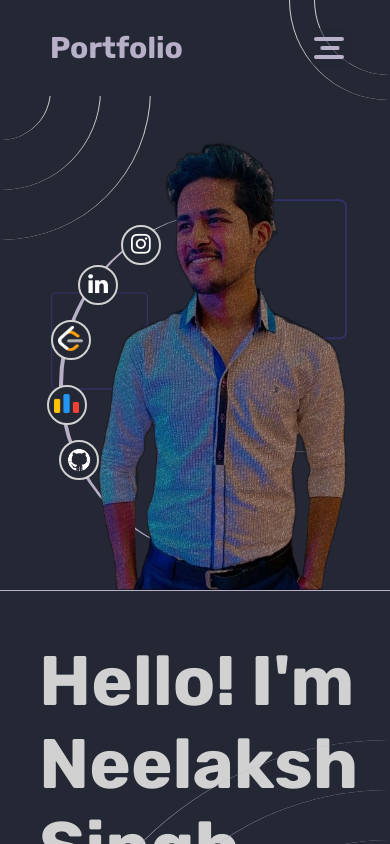
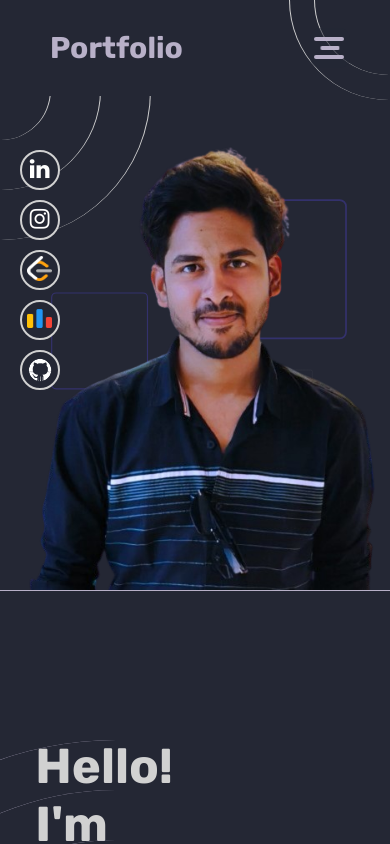
Before and after one commit to Neel10Singh/Neel_portfolio, a React (Create React App) app: page / in a window 390 px wide. Shown: the top 844 px of the page. Built offline with nearby package versions, Linux system fonts and the light colour scheme.

Commit message:
hero section update

```diff
--- a/src/components/Contact.css
+++ b/src/components/Contact.css
@@ -122,13 +122,14 @@
 .inputfield {
   flex: 50%;
   height: 40px;
+  width: 40%;
   background-color: rgb(42, 45, 58);
   color: rgb(184, 176, 200);
   border: 2px solid rgb(184, 176, 200);
   border-radius: 10px;
   padding: 4px 10px;
   font-size: 25px;
-  font-family: 'Rubik', sans-serif;
+  font-family: "Rubik", sans-serif;
 }
 .inputfield2,
 .inputfield3 {
@@ -143,7 +144,7 @@
   padding: 4px 10px;
   font-size: 25px;
   margin-bottom: 5px;
-  font-family: 'Rubik', sans-serif;
+  font-family: "Rubik", sans-serif;
 }
 .inputfield3 {
   height: 160px;
@@ -167,8 +168,8 @@
   transition: 0.5s;
 }
 .formsubmit:hover {
-  border: 3px solid rgb(36,39,52);
-  background-color: rgb(36,39,52);
+  border: 3px solid rgb(36, 39, 52);
+  background-color: rgb(36, 39, 52);
 }
 @media (min-width: 800px) and (max-width: 1050px) {
   .clickcontacts {
@@ -197,4 +198,7 @@
     width: 40px;
     margin: 0px 5px;
   }
+  .inputfield {
+    width: auto;
+  }
 }
--- a/src/components/PageFace.css
+++ b/src/components/PageFace.css
@@ -4,6 +4,7 @@
   background-color: rgb(36, 39, 52);
   margin-top: 90px;
   position: relative;
+  width: 100vw;
 }
 .backanimation {
   position: absolute;
@@ -15,7 +16,7 @@
 }
 .neelimg {
   position: absolute;
-  margin-left: 40%;
+  left: 30%;
   height: 90%;
   margin-top: 40px;
   bottom: 0;
@@ -69,11 +70,15 @@
   position: relative;
   height: 600px;
 }
+.rightface {
+  width: 30%;
+}
 .rightfacecont {
   position: absolute;
-  left: 10%;
+  left: 0%;
   top: 20%;
   display: flex;
+  width: 80%;
   flex-direction: column;
   row-gap: 20px;
   justify-content: start;
@@ -96,7 +101,7 @@
   background-color: transparent;
   color: rgb(184, 176, 200);
   border: 2px solid rgb(42, 45, 58);
-  font-family: 'Rubik', sans-serif;
+  font-family: "Rubik", sans-serif;
   transition: all;
   z-index: 10;
 }
@@ -156,8 +161,6 @@
   color: white;
   background-color: rgb(36, 39, 52);
   position: absolute;
-  left: 29%;
-  bottom: 48%;
   transition: 0.3s;
   z-index: 60;
 }
@@ -169,8 +172,6 @@
   color: white;
   background-color: rgb(36, 39, 52);
   position: absolute;
-  left: 34%;
-  bottom: 59%;
   transition: 0.3s;
   z-index: 60;
 }
@@ -182,8 +183,6 @@
   color: white;
   background-color: rgb(36, 39, 52);
   position: absolute;
-  left: 28%;
-  bottom: 37%;
   transition: 0.3s;
   z-index: 60;
 }
@@ -195,8 +194,6 @@
   color: white;
   background-color: rgb(36, 39, 52);
   position: absolute;
-  left: 30%;
-  bottom: 26%;
   transition: 0.3s;
   z-index: 60;
 }
@@ -208,8 +205,6 @@
   color: white;
   background-color: rgb(36, 39, 52);
   position: absolute;
-  left: 35%;
-  bottom: 17%;
   transition: 0.3s;
   z-index: 60;
 }
@@ -255,33 +250,15 @@
     display: none;
   }
   .neelimg {
-    margin-left: 30%;
+    left: 20%;
   }
   .rightfacecont {
     top: 10%;
   }
-  .linkedin {
-    left: 24%;
-    bottom: 57%;
-  }
-  .instagra {
-    left: 32%;
-    bottom: 67%;
-  }
-  .leetcode {
-    left: 20%;
-    bottom: 46%;
-  }
-  .codeforces {
-    left: 20%;
-    bottom: 33%;
-  }
-  .github {
-    left: 22%;
-    bottom: 22%;
-  }
+
   .leftface {
     border-bottom: 1px solid rgb(184, 176, 200);
+    width: 100%;
   }
 }
 @media (max-width: 500px) {
@@ -305,32 +282,160 @@
     display: none;
   }
   .neelimg {
-    margin-left: 25%;
+    left: 5%;
   }
   .rightfacecont {
     top: 10%;
   }
-  .linkedin {
-    left: 20%;
-    bottom: 57%;
-  }
-  .instagra {
-    left: 31%;
-    bottom: 65%;
-  }
-  .leetcode {
-    left: 13%;
-    bottom: 46%;
-  }
-  .codeforces {
-    left: 12%;
-    bottom: 33%;
-  }
-  .github {
-    left: 15%;
-    bottom: 22%;
-  }
+
   .leftface {
     border-bottom: 1px solid rgb(184, 176, 200);
   }
 }
+@media (max-width: 1220px) {
+  .rightfacecont {
+    left: 20%;
+    width: 70%;
+    transform: scale(0.7);
+    top: 10%;
+  }
+}
+
+@media (max-width: 1700px) {
+  .linkedin {
+    left: 34%;
+    bottom: 61%;
+  }
+  .instagra {
+    left: 42%;
+    bottom: 68%;
+  }
+  .leetcode {
+    left: 29%;
+    bottom: 50%;
+  }
+  .codeforces {
+    left: 28%;
+    bottom: 39%;
+  }
+  .github {
+    left: 29%;
+    bottom: 28%;
+  }
+}
+@media (min-width: 1700px) {
+  .linkedin {
+    left: 33%;
+    bottom: 61%;
+  }
+  .instagra {
+    left: 38%;
+    bottom: 68%;
+  }
+  .leetcode {
+    left: 29%;
+    bottom: 50%;
+  }
+  .codeforces {
+    left: 28%;
+    bottom: 39%;
+  }
+  .github {
+    left: 29%;
+    bottom: 28%;
+  }
+}
+
+@media (max-width: 1440px) {
+  .linkedin {
+    left: 36%;
+    bottom: 62%;
+  }
+  .instagra {
+    left: 44%;
+    bottom: 69%;
+  }
+  .leetcode {
+    left: 30%;
+    bottom: 52%;
+  }
+  .codeforces {
+    left: 27%;
+    bottom: 40%;
+  }
+  .github {
+    left: 29%;
+    bottom: 28%;
+  }
+}
+
+@media (max-width: 1024px) {
+  .linkedin {
+    left: 38%;
+    bottom: 63%;
+  }
+  .instagra {
+    left: 49%;
+    bottom: 69%;
+  }
+  .leetcode {
+    left: 30%;
+    bottom: 53%;
+  }
+  .codeforces {
+    left: 27%;
+    bottom: 40%;
+  }
+  .github {
+    left: 29%;
+    bottom: 28%;
+  }
+}
+
+@media (max-width: 800px) {
+  .linkedin {
+    left: 26%;
+    bottom: 61%;
+  }
+  .instagra {
+    left: 32%;
+    bottom: 68%;
+  }
+  .leetcode {
+    left: 21%;
+    bottom: 52%;
+  }
+  .codeforces {
+    left: 19%;
+    bottom: 42%;
+  }
+  .github {
+    left: 19%;
+    bottom: 32%;
+  }
+}
+@media (max-width: 500px) {
+  .circle {
+    display: none;
+  }
+  .linkedin {
+    left: 5%;
+    bottom: 80%;
+  }
+  .instagra {
+    left: 5%;
+    bottom: 70%;
+  }
+  .leetcode {
+    left: 5%;
+    bottom: 60%;
+  }
+  .codeforces {
+    left: 5%;
+    bottom: 50%;
+  }
+  .github {
+    left: 5%;
+    bottom: 40%;
+  }
+}
--- a/src/components/PageFace.js
+++ b/src/components/PageFace.js
@@ -1,83 +1,85 @@
-import React from 'react'
+import React from "react";
 // import { BrowserRouter as Router, Route, Switch } from 'react-router-dom'
-import './PageFace.css'
-import neelimg from '../images/NeelDP.png'
-import leetcodeicon from '../images/leetcode-icon.png'
-import codeforces from '../images/codeforces.png'
-import github from '../images/github.jpg'
-import AOS from 'aos'
-import 'aos/dist/aos.css'
-import Lottie from 'lottie-react'
-import backanim from '../images/back.json'
-AOS.init()
+import "./PageFace.css";
+import neelimg from "../images/Neel DP New.png";
+import leetcodeicon from "../images/leetcode-icon.png";
+import codeforces from "../images/codeforces.png";
+import github from "../images/github.jpg";
+import AOS from "aos";
+import "aos/dist/aos.css";
+import Lottie from "lottie-react";
+import backanim from "../images/back.json";
+AOS.init();
 
 function PageFace() {
   return (
-    <div className='pageface'>
+    <div className="pageface">
       <div>
-        <Lottie animationData={backanim} className='backanimation'></Lottie>
+        <Lottie animationData={backanim} className="backanimation"></Lottie>
       </div>
-      <div className='leftface'>
-        <img src={neelimg} className='neelimg'></img>
-        <div className='circle' />
-        <div className='circle2' />
-        <div className='circle5' />
-        <div className='circle6' />
-        <div className='circle8' />
-        <div className='circle9' />
+      <div className="leftface">
+        <img src={neelimg} className="neelimg"></img>
+        <div className="circle" />
+        <div className="circle2" />
+        <div className="circle5" />
+        <div className="circle6" />
+        <div className="circle8" />
+        <div className="circle9" />
         <button
-          className='linkedin lin'
+          className="linkedin lin"
           onClick={() => {
-            window.open('https://www.linkedin.com/in/neelaksh-singh-7b020a17a/')
+            window.open(
+              "https://www.linkedin.com/in/neelaksh-singh-7b020a17a/"
+            );
           }}
         >
-          <i className='fa fa-linkedin ' aria-hidden='true'></i>
+          <i className="fa fa-linkedin " aria-hidden="true"></i>
         </button>
         <button
-          className='instagra ins'
+          className="instagra ins"
           onClick={() => {
-            window.open('https://www.instagram.com/_.neelaksh10._/')
+            window.open("https://www.instagram.com/_.neelaksh10._/");
           }}
         >
-          <i className='fa fa-instagram' aria-hidden='true'></i>
+          <i className="fa fa-instagram" aria-hidden="true"></i>
         </button>
         <button
-          className='leetcode'
+          className="leetcode"
           onClick={() => {
-            window.open('https://leetcode.com/neelaksh10singh/')
+            window.open("https://leetcode.com/neelaksh10singh/");
           }}
         >
-          <img src={leetcodeicon} className='leetcodeicon ' />
+          <img src={leetcodeicon} className="leetcodeicon " />
         </button>
         <button
-          className='codeforces'
+          className="codeforces"
           onClick={() => {
-            window.open('https://codeforces.com/profile/neelaksh10singh')
+            window.open("https://codeforces.com/profile/neelaksh10singh");
           }}
         >
-          <img src={codeforces} className='codeforcesicon' />
+          <img src={codeforces} className="codeforcesicon" />
         </button>
         <button
-          className='github'
+          className="github"
           onClick={() => {
-            window.open('https://github.com/Neel10Singh')
+            window.open("https://github.com/Neel10Singh");
           }}
         >
-          <img src={github} className='githubicon' />
+          <img src={github} className="githubicon" />
         </button>
       </div>
-      <div className='rightface'>
-        <div className='rightfacecont'>
+      <div className="rightface">
+        <div className="rightfacecont">
           <div
-            className='myname'
-            data-aos='fade-right'
-            data-aos-offset='-300'
-            data-aos-delay='50'
-            data-aos-duration='1000'
-            data-aos-easing='ease-in-out'
-            data-aos-mirror='true'
-            data-aos-once='true'
-            data-aos-anchor-placement='top-center'
+            className="myname"
+            data-aos="fade-right"
+            data-aos-offset="-300"
+            data-aos-delay="50"
+            data-aos-duration="1000"
+            data-aos-easing="ease-in-out"
+            data-aos-mirror="true"
+            data-aos-once="true"
+            data-aos-anchor-placement="top-center"
           >
             <p>
               Hello! I'm <br />
@@ -85,43 +87,43 @@ function PageFace() {
             </p>
           </div>
           <div
-            className='mydesc'
-            data-aos='fade-right'
-            data-aos-offset='-300'
-            data-aos-delay='50'
-            data-aos-duration='1000'
-            data-aos-easing='ease-in-out'
-            data-aos-mirror='true'
-            data-aos-once='true'
-            data-aos-anchor-placement='top-center'
+            className="mydesc"
+            data-aos="fade-right"
+            data-aos-offset="-300"
+            data-aos-delay="50"
+            data-aos-duration="1000"
+            data-aos-easing="ease-in-out"
+            data-aos-mirror="true"
+            data-aos-once="true"
+            data-aos-anchor-placement="top-center"
           >
             Front-end developer specialising in React
           </div>
           <button
-            className='Getresume'
+            className="Getresume"
             onClick={() => {
               window.open(
-                'https://docs.google.com/document/d/1H7RRrvecHS05VaHazHtG5df68eR2PpWSW-9Mz3u87j0/edit?usp=sharing'
-              )
+                "https://docs.google.com/document/d/1H7RRrvecHS05VaHazHtG5df68eR2PpWSW-9Mz3u87j0/edit?usp=sharing"
+              );
             }}
-            data-aos='fade-right'
-            data-aos-offset='-200'
-            data-aos-delay='50'
-            data-aos-duration='1000'
-            data-aos-easing='ease-in-out'
-            data-aos-mirror='true'
-            data-aos-once='true'
-            data-aos-anchor-placement='top-center'
+            data-aos="fade-right"
+            data-aos-offset="-200"
+            data-aos-delay="50"
+            data-aos-duration="1000"
+            data-aos-easing="ease-in-out"
+            data-aos-mirror="true"
+            data-aos-once="true"
+            data-aos-anchor-placement="top-center"
           >
-            Get Resume <i className='fa fa-download'></i>
+            Get Resume <i className="fa fa-download"></i>
           </button>
         </div>
-        <div className='circle3' />
-        <div className='circle4' />
-        <div className='circle7' />
+        <div className="circle3" />
+        <div className="circle4" />
+        <div className="circle7" />
       </div>
     </div>
-  )
+  );
 }
 
-export default PageFace
+export default PageFace;
--- a/src/components/Projects.css
+++ b/src/components/Projects.css
@@ -361,7 +361,7 @@
     }
   }
 }
-@media (max-width: 400px) {
+@media (max-width: 500px) {
   .projectcard {
     width: 100px;
     height: 180px;
```
Also changed, not shown: src/images/Neel DP New.png (added).
